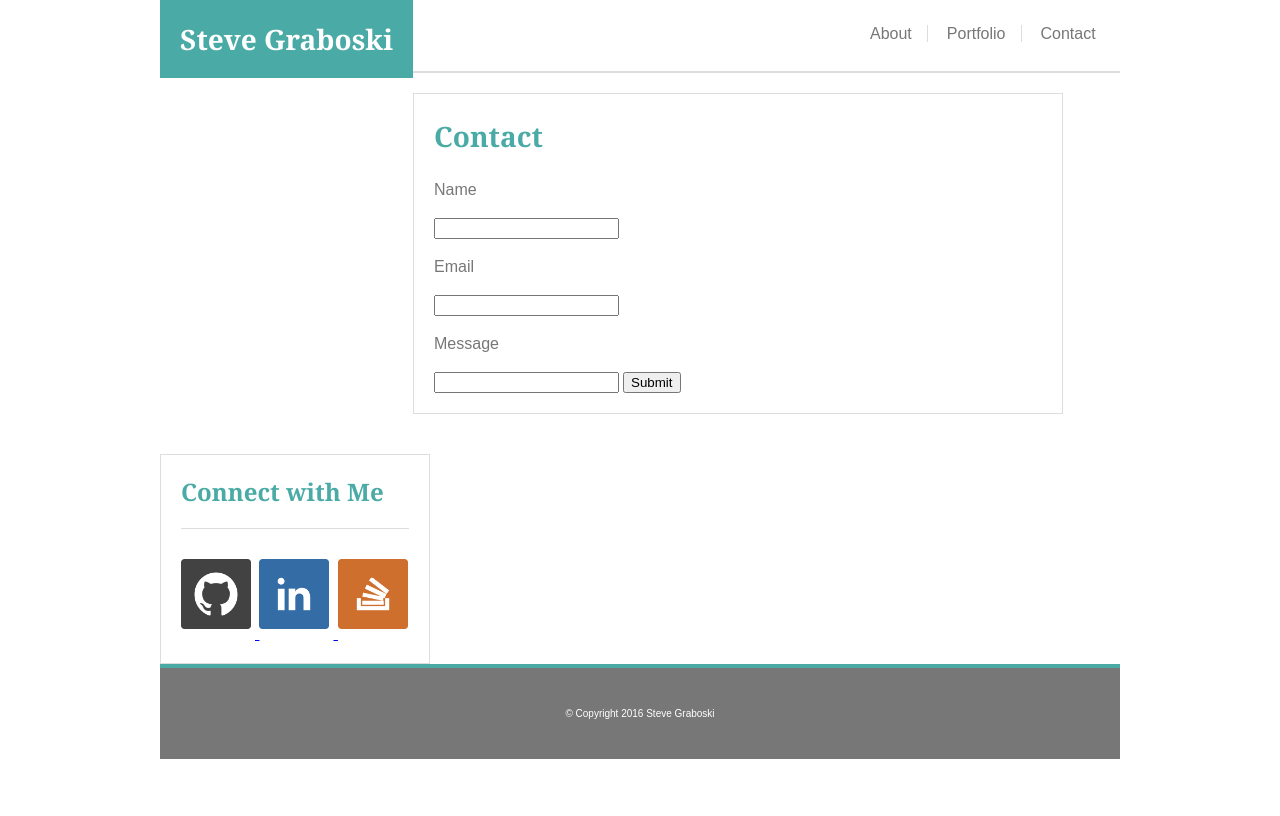
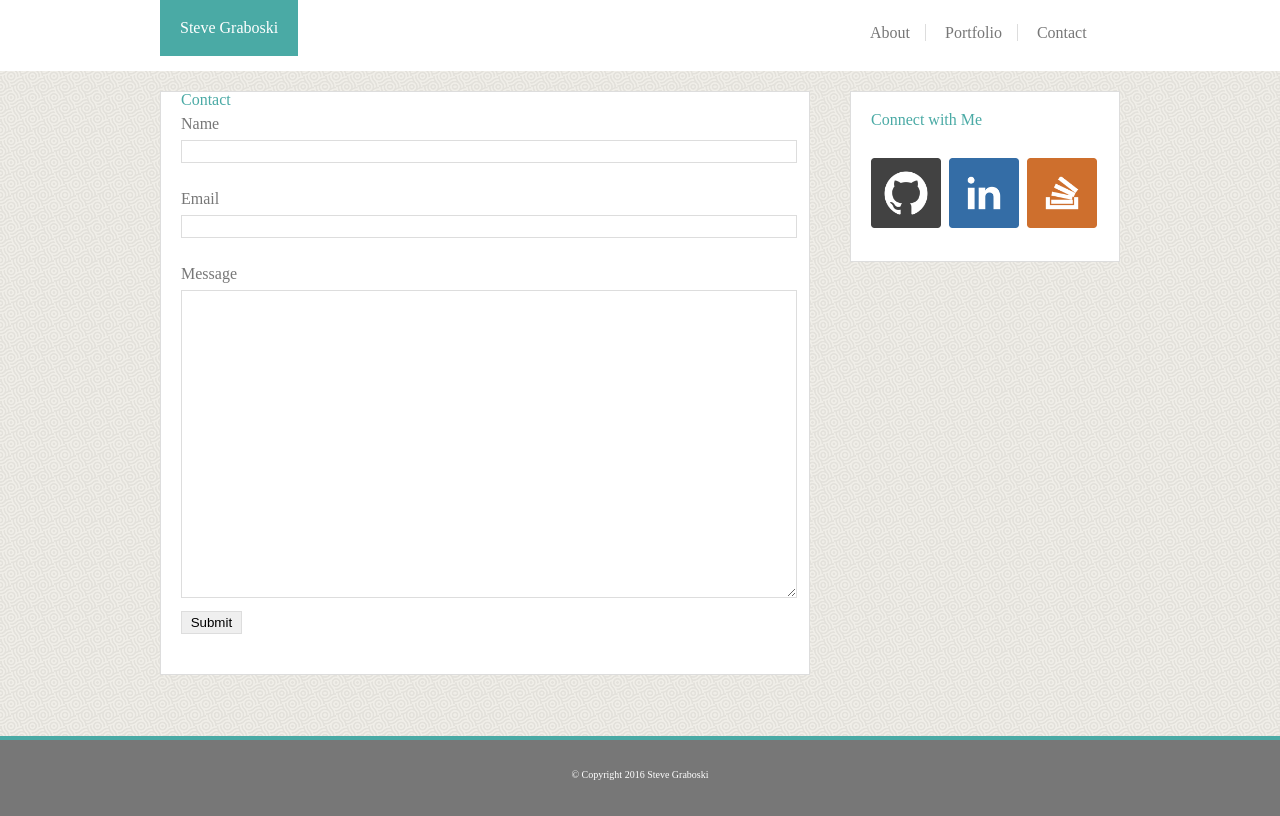
Before and after one commit to SJGraboski/Portfolio, a PHP site: page /contact.html in a window 1280 px wide. Before the commit the page ends 759 px from the top, so only its background shows below. Run offline with PHP 8.4, Linux system fonts and the light colour scheme.

Commit message:
Background img added, minor updates

```diff
--- a/assets/css/style.css
+++ b/assets/css/style.css
@@ -1,10 +1,15 @@
 /* General */
-body{
+body {
+	margin: 0 auto;
+	width: 100%;
+}
+
+.container {
 	width: 960px;
 	margin: 0 auto;
 }
 
-h1{
+h1 {
 	color: #fff;
 	font-size: 28px;
 	text-align:center;
@@ -12,13 +17,16 @@
 	font-family: 'Georgia', Times, Times New Roman, serif;
 }
 
-h2{
+h2 {
 	font-size: 28px;
 	color: #4aaaa5;
 	font-family: 'Georgia', Times, Times New Roman, serif;
+	padding: 20px 0 20px 0;
+	margin: 0 0 20px 0;
+	border-bottom: 2px solid #ddd;
 }
 
-h3{
+h3 {
 	font-size: 24px;
 	border-bottom: 1px solid #ddd;
 	margin: 0;
@@ -27,13 +35,12 @@
 	font-family: 'Georgia', Times, Times New Roman, serif;
 }
 
-p
-{
+p {
 	color: #777;
 	font-family: 'Arial', 'Helvetica Neue', helvetica, sans-serif;
 }
 
-a{
+a {
 	font-family: 'Arial', 'Helvetica Neue', helvetica, sans-serif;
 }
 
@@ -41,39 +48,40 @@
 
 /* Header */
 
-header{
+header {
 	background-color: #fff;
 	border-bottom: 2px solid #ddd;
 	height: 71px
 }
 
-#name{
+#name {
 	background-color: #4aaaa5;
 	padding: 20px;
 	float: left;
 }
 
-#menu{
+#menu {
 	margin-left: 695px;
 	width: 260px;
 	padding: 25px 0 25px 0;
 
 }
 
-#menu a{
+#menu a {
 	text-decoration: none;
 	color: #777;
 	padding: 0 15px 0 15px;
 	border-right: 1px solid #ddd;
 }
 
-#menu a:last-child{
+#menu a:last-child {
 	padding: 0 0 0 15px;
 	border-right: 0;
 }
 
 /* Content Generic */
-div.content{
+
+div.content {
 	width: 608px;
 	border: 1px solid #ddd;
 	background-color: #fff;
@@ -82,19 +90,46 @@
 	float: left;
 }
 
-div.content p{
-	line-height: 1.5em;
+div.content p {
+	line-height: 2em;
 }
 
 /* Profile */
-img.profile-image{
+img.profile-image {
 	width: 200px;
 	float: left;
-	padding: 0 10px 10px 0;
+	padding: 0 10px 5px 0;
 }
 
+/* Contact */
+
+div.content p.label {
+	line-spacing: 2em;
+	margin: 0;
+}
+
+div.content input, div.content textarea {
+	margin-bottom: 20px;
+	width: 100%;
+	padding: 3px;
+	border: 1px solid #ddd;
+}
+
+div.content textarea {
+	height: 300px;
+}
+
+div.content input[type='submit'] {
+	display:block;
+	margin-top: -10px;
+	width: 10%;
+}
+
+
+
+
 /* Sidebar */
-div.sidebar{
+div.sidebar {
 	width: 228px;
 	border: 1px solid #ddd;
 	background-color: #fff;
@@ -103,27 +138,61 @@
 	float: left;
 }
 
-div.sidebar img{
+div.sidebar img {
 	width: 70px;
 	margin: 20px 4px 10px 0px;
 
 }
 
-div.sidebar img#stackoverflow{
+div.sidebar a{
+	text-decoration: none;
+}
+
+div.sidebar img#stackoverflow {
 	margin: 30px 0 10px 0;
 
 }
 /* Footer */
-div.footer{
-	width: 960px;
+div.footer {
 	border-top: 4px solid #4aaaa5;
 	background-color: #777;
 	padding: 30px 0 30px 0;
-	float:left;
+	clear:both;
 }
 
-div.footer p{
+div.footer p {
 	color: #fff;
 	font-size: 10px;
 	text-align: center;
 }
+
+/* Stick Footer (http://ryanfait.com/resources/footer-stick-to-bottom-of-page/)*/
+
+* {
+	margin: 0;
+}
+
+html, body {
+	height: 100%;
+}
+
+.wrapper {
+	min-height:100%;
+	height: auto !important;
+	height: 100%;
+	margin: 0 auto -4em;
+	background-image: url('../images/subtle_white_mini_waves.png');
+}
+
+.footer, .push {
+	height: 1em;
+}
+
+
+.clearfix: after {
+	content: '.';
+	visibility: hidden;
+	display: block;
+	height: 0;
+	clear: both;
+}
--- a/contact.html
+++ b/contact.html
@@ -4,11 +4,12 @@
 	<meta charset="UTF-8">
 	<title>Contact</title>
 	<link rel="stylesheet" href="assets/css/style.css">
+	<link rel="stylesheet" href="assets/css/reset.css">
 </head>
 <body>
-
+	<div class="wrapper">
 	<header>
-
+		<div class='container'>
 			<div id='name'>
 				<h1>Steve Graboski</h1>
 			</div>
@@ -18,8 +19,10 @@
 				<a href='portfolio.html'>Portfolio</a>
 				<a href='contact.html'>Contact</a>
 			</div>
+		</div>
+	</header>
 
-	</header>
+	<div class="container main">
 
 		<div class='content'>
 			<h2>Contact</h2>
@@ -30,7 +33,7 @@
 				<p class="label">Email</p>
 				<input type="text" name="email">
 				<p class="label">Message</p>
-			<input type="text" name="message">
+				<textarea type="text" name="message"></textarea>
 				<input type='submit' value='Submit'>
 			</form>
 
@@ -50,9 +53,15 @@
 				<img id='stackoverflow' src='assets/images/stackoverflow.png' alt ='stack overflow link' />
 			</a>
 			</div>
+		</div>
+		<div class='push'></div>
+	</div>
 
 	<div class='footer'>
+		<div class="cotainer">
+
 			<p>&copy; Copyright 2016 Steve Graboski</p>
+		</div>
 	</div>
 
 </body>
```
Also changed, not shown: index.html (+13 -1 lines), portfolio.html (+11 -2 lines), assets/images/subtle_white_mini_waves.png (added), 3 other files. Lines whose indentation alone changed are shown as unchanged.
